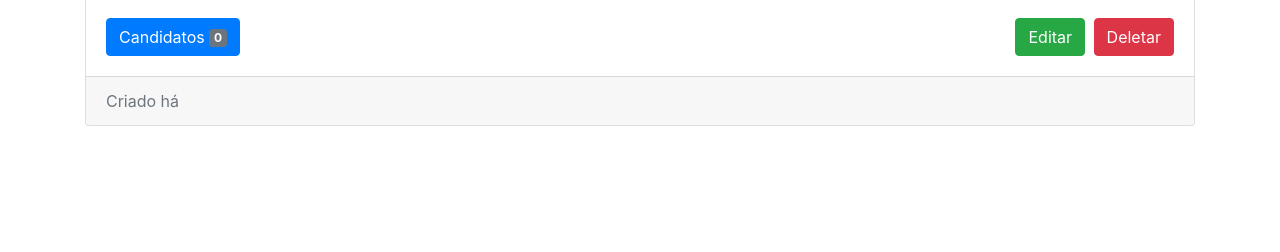
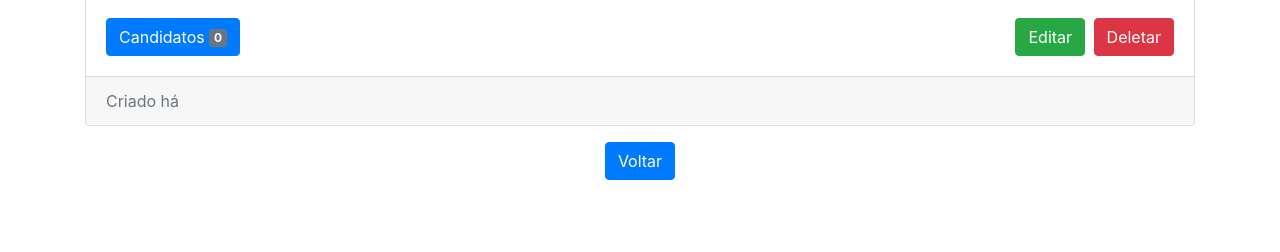
Before and after one commit to hiagop22/Desafio_Recruitment, a Django app: template recruiters/templates/recruiters/view_job.html in a window 1280 px wide. Shown: the part 314-566 px from the top of the page. Run offline with Django 3.2, Linux system fonts and the light colour scheme; the template is opened without the code that fills it, so the values that code supplies are empty; some libraries are stand-ins or nearby versions.

Commit message:
Alterado o método de voltar pelo botão, antes era por passagem absoluta do caminha desejado, agora é pelo nome da view que deseja ir. Possibilitando futuras alterações nas rotas sem quebrar os links dos templates

```diff
--- a/recruiters/templates/recruiters/update_job.html
+++ b/recruiters/templates/recruiters/update_job.html
@@ -12,7 +12,7 @@
         {{form|crispy}}
 
     <button type="submit" class="btn btn-success">Salvar</button>
-    <button type="button" class="btn btn-danger"onclick="location.href='../../{{ BASE_URL }}list_jobs/'">Cancelar</button>
+    <a href="{% url 'recruiter:list_jobs' %}"><button type="button" class="btn btn-danger">Cancelar</button></a>
 
     </form>
 
--- a/recruiters/templates/recruiters/view_job.html
+++ b/recruiters/templates/recruiters/view_job.html
@@ -34,5 +34,8 @@
     </div>
   </div>
 
+  <div class="d-flex justify-content-center">
+    <a href="{% url 'recruiter:list_jobs' %}"><button class="btn btn-primary">Voltar</button></a>
+  </div>
 
 {% endblock %}
```
